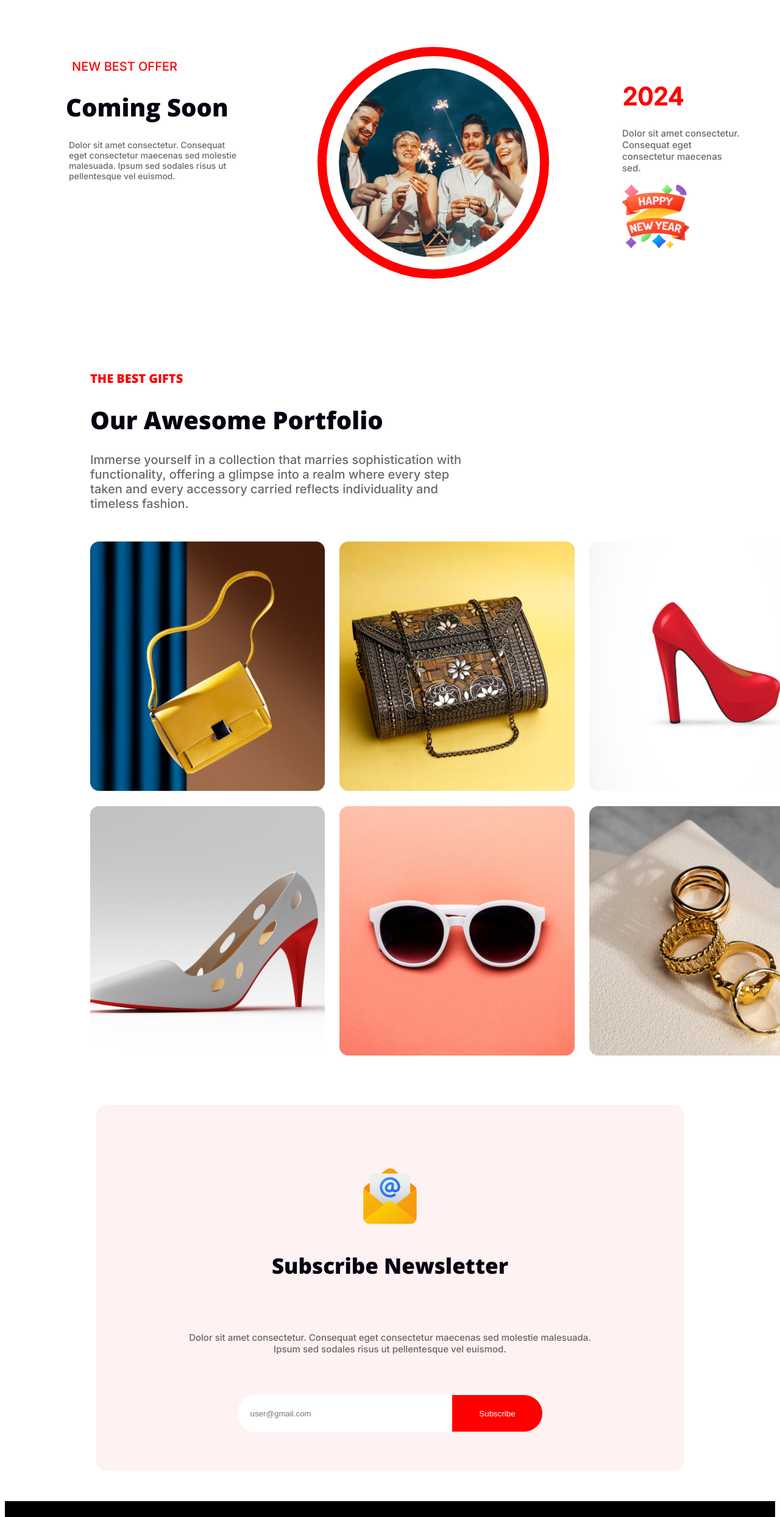
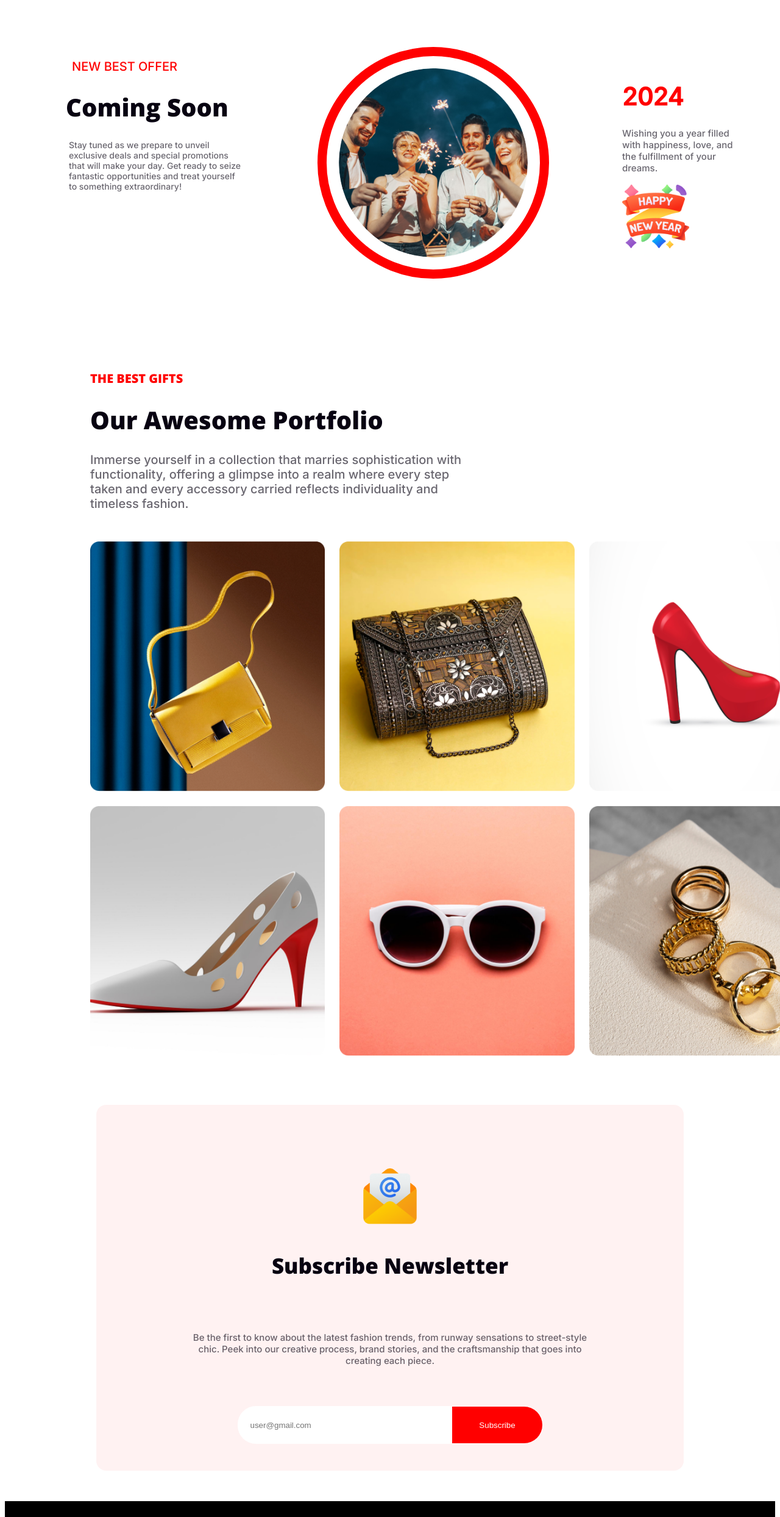
Before and after one commit to Ahmed-Tajreean/B9A1-New-Year-New-Mission, a plain HTML site: page index.html in a window 1280 px wide. Shown: the part 2061-4549 px from the top of the page at 61% size. Drawn offline with nearby package versions, Linux system fonts and the light colour scheme.

Commit message:
text added and final commit

```diff
--- a/index.html
+++ b/index.html
@@ -60,16 +60,17 @@
             <div class="coming-soon-section">
                 <h3 class="coming-soon-header">NEW BEST OFFER</h3>
                 <h1 class="coming-soon-main-header">Coming Soon</h1>
-                <p class="coming-soon-para">Dolor sit amet consectetur. Consequat eget consectetur maecenas sed molestie
-                    malesuada. Ipsum sed
-                    sodales risus ut pellentesque vel euismod. </p>
+                <p class="coming-soon-para">Stay tuned as we prepare to unveil exclusive deals and special promotions
+                    that will make your day. Get ready to seize fantastic opportunities and treat yourself to something
+                    extraordinary!</p>
             </div>
             <div class="coming-soon-div">
                 <img class="img-party" src="resources/Ellipse 1.png" alt="">
             </div>
             <div class="year-section">
                 <h1 class="year-header">2024</h1>
-                <p class="year-para">Dolor sit amet consectetur. Consequat eget consectetur maecenas sed.</p>
+                <p class="year-para">Wishing you a year filled with happiness, love, and the fulfillment of your dreams.
+                </p>
                 <img class="happy-new-year-img" src="resources/Group 96.png" alt="">
             </div>
         </div>
@@ -103,9 +104,10 @@
             <img class="subs-img" src="resources/Group 61.png" alt="">
             <div class="subs-info">
                 <h3 class="subs-header">Subscribe Newsletter</h3>
-                <p class="subs-para">Dolor sit amet consectetur. Consequat eget consectetur maecenas sed molestie
-                    malesuada. Ipsum sed
-                    sodales risus ut pellentesque vel euismod. </p>
+                <p class="subs-para">Be the first to know about the latest fashion trends, from runway sensations to
+                    street-style chic. Peek into our creative process, brand stories, and the craftsmanship that goes
+                    into
+                    creating each piece.</p>
                 <input class="email-text" type="email" name="" id="" placeholder="     user@gmail.com"><button
                     class="email-btn">Subscribe</button>
             </div>
```
